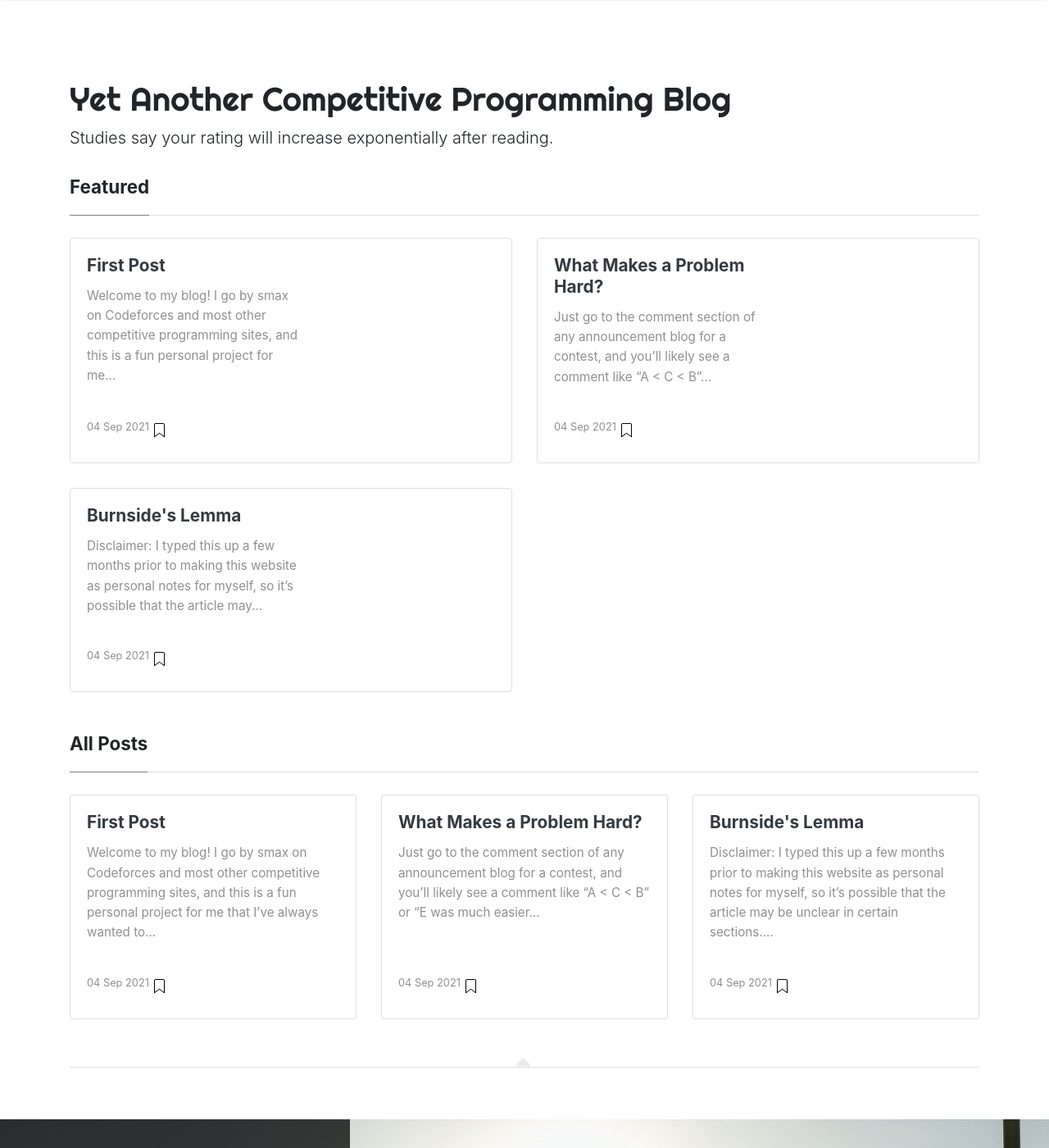
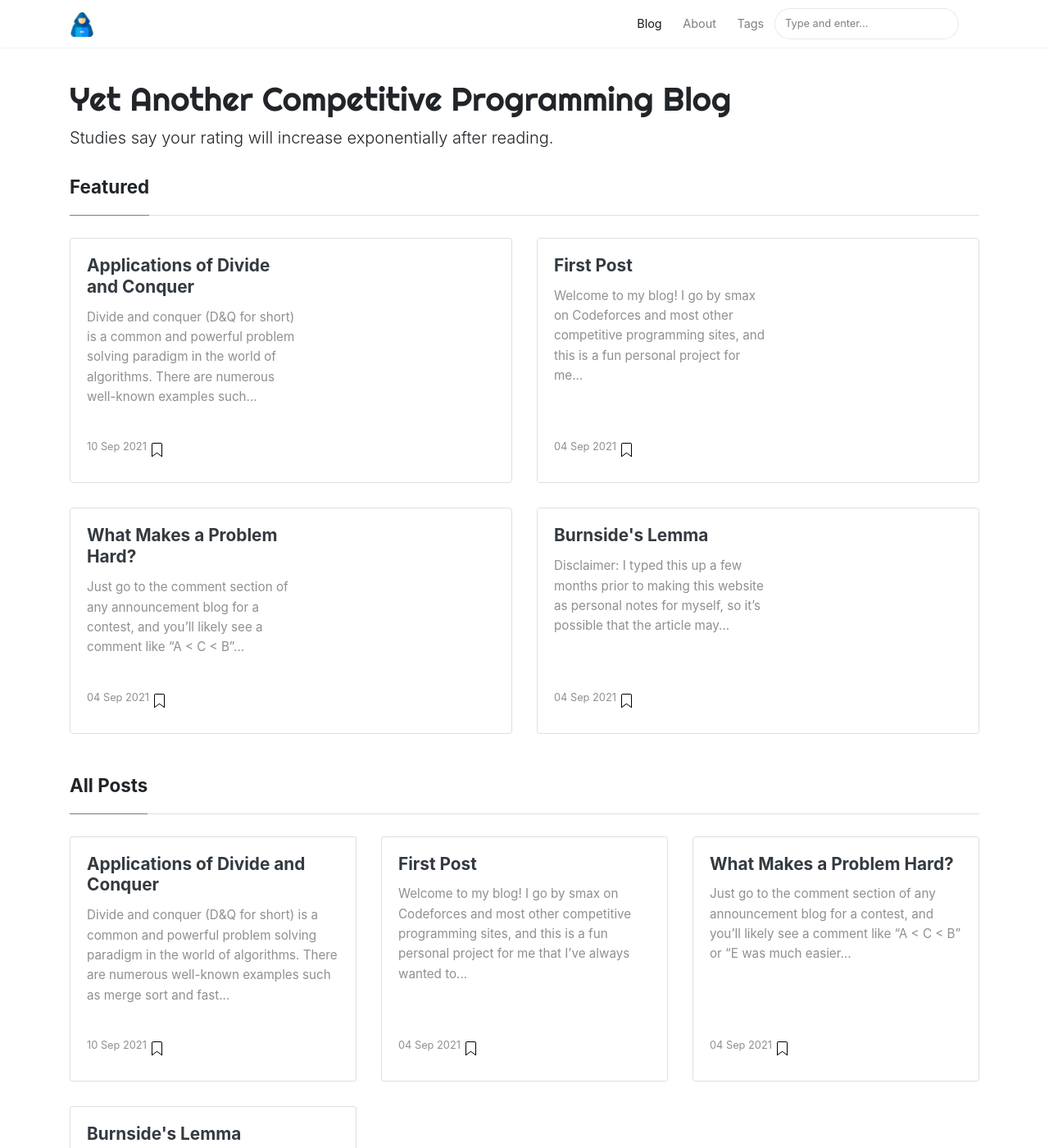
Before and after one commit to mzhang2021/cp-blog, a Jekyll site: the page built from index.html, in a window 1280 px wide and 1400 px high. Shown: the whole window at 82% size. Built offline with Jekyll 4.4.1, drawn with Linux system fonts in a browser that asks for light colours; nearby versions of some CDN libraries; the list of posts is cut into pages by our own code; part of the change alters nothing that is shown; some of the changed text lies outside the part shown.

Commit message:
d&q article

````diff
--- a/_posts/2021-09-04-first-post.md
+++ b/_posts/2021-09-04-first-post.md
@@ -31,8 +31,5 @@ I use [VS Code](https://code.visualstudio.com/) with some [scripts](https://gith
 ### Do you have an implementation library?
 [Yes.](https://github.com/mzhang2021/cp-library)
 
-### Any plans for other initiatives besides the blog (YouTube, Twitch, etc.)?
-Nah, those are saturated markets.
-
 ### I have a question that's not on here.
 Ask in the comments, and I might update this post with it.
--- /dev/null
+++ b/_posts/2021-09-10-divide-and-conquer.md
@@ -0,0 +1,348 @@
+---
+layout: post
+title: "Applications of Divide and Conquer"
+tags: [tutorial, algo]
+featured: true
+usemathjax: true
+---
+
+Divide and conquer (D&Q for short) is a common and powerful problem solving paradigm in the world of algorithms. There are numerous well-known examples such as merge sort and fast Fourier transform, and in this article I will cover some (maybe less common) applications of D&Q that are more specific to competitive programming.
+
+## Core Concept
+The core concept of D&Q is to divide your problem into subproblems, then combine them together in some way. Analyzing the time complexity of a D&Q algorithm isn't always obvious, and the most common way it's done in literature is using the [master theorem](https://en.wikipedia.org/wiki/Master_theorem_(analysis_of_algorithms)). However, I personally don't find the master theorem very intuitive, so I prefer to just analyze the complexity by looking at the recursive tree of states. To explain what I mean, take a look at the following diagram for merge sort:
+
+![image 1]({{ site.baseurl }}/assets/images/divide-and-conquer-1.png)
+<center><em>Image courtesy of <a href="https://www.interviewbit.com/tutorial/merge-sort-algorithm/">InterviewBit</a></em></center>
+
+To understand the complexity of merge sort, we note that the height of the recursive tree is at most $\mathcal O(\log n)$, because on each layer the size of the subarrays we are working with get halved, and you can only half an array of size $n$ at most $\log_2 n$ times. On each layer, we are merging together two subarrays from the next layer, and the sum of all subarray sizes is the size of the original array, or $n$. Since we do $\mathcal O(n)$ work on each of $\mathcal O(\log n)$ layers, the complexity of merge sort is $\mathcal O(n \log n)$.
+
+This was a traditional simple example, so now let's jump into some harder problems!
+
+## Codeforces Edu 94E: Clear the Multiset
+
+[Problem Link](https://codeforces.com/problemset/problem/1400/E)
+
+The problem essentially translates to the following: given an array, you can perform two types of operations:
+1. Subtract 1 from some subarray of non-zero values.
+2. Subtract any positive $x$ from any one value.
+
+What is the minimum number of operations to reduce the array to all 0s?
+
+There is an approach to this problem using dynamic programming, but let's consider a D&Q approach. Let's denote `solve(l, r)` as the minimum number of operations to reduce the subarray $a[l, r]$ to 0. For now, assume $a_i > 0$. An upper bound on our answer is `r - l + 1` by applying the type 2 operation to reduce each array element to 0. Now what if we want to perform type 1 operations? Note that it's always optimal to apply type 1 operations to the entire subarray, because that gets us closer to reducing all of them to 0. It is never optimal to use type 1 operations on some subset of the subarray, then type 2 operations in between, because we can achieve the same effect by applying type 1 operations to the entire array when possible and use less operations. We can apply type 1 operations until some element gets reduced to 0, which will first be the minimum element. After some index $a_m$ gets reduced to 0, we can compute and add `solve(l, m - 1)` and `solve(m + 1, r)` as subproblems. The code looks as follows:
+
+<details markdown="1"><summary>Click Me</summary>
+
+```c++
+int solve(int l, int r) {
+    if (l > r)
+        return 0;
+    // we will apply type 1 operation (min a_i) times
+    int mn = *min_element(a.begin() + l, a.begin() + r + 1), idx = -1;
+    for (int i=l; i<=r; i++) {
+        a[i] -= mn;
+        if (a[i] == 0)
+            idx = i;    // split at the index that drops to 0 (notice that ties don't matter)
+    }
+    assert(idx != -1);
+    // return minimum of our two options: solve recursively, or just apply type 2 operations to each element
+    return min(solve(l, idx - 1) + solve(idx + 1, r) + mn, r - l + 1);
+}
+```
+As an aside, notice that this code allows applying type 2 operations on some $a_i = 0$, which is technically not allowed. Luckily, we will never do that in the optimal solution anyways, so it's ok that our code permits this possibility. This is actually a very common trick in CP: relaxing the conditions of the problem to ease the implementation because we know the optimal solution will follow a stricter set of conditions. [This problem](https://codeforces.com/contest/1473/problem/E) is another example of that trick (though it's not a D&Q problem).
+
+</details>
+
+One question left: what's the time complexity? One way of bounding the time complexity is doing the same thing we did in our merge sort example: bound the height of the recursive tree and the amount of work we perform on each height. The worst case would be doing uneven splits every time (i.e. always having the minimum element be $l$): $[1, n] \implies [2, n] \implies [3, n] \implies \dots$, giving us $\mathcal O(n)$ height. On each layer, we iterate over all the elements in the array at most once in one of the states on that layer, giving us $\mathcal O(n)$ work per layer, so our complexity is $\mathcal O(n^2)$, which is fast enough for the constraints of this problem.
+
+Another approach is simply counting the number of total states. A naive bound would be $\mathcal O(n^2)$ states, since there are $\frac{n(n+1)}{2}$ possible subarrays, but we can prove a better bound. Consider this crudely drawn recursive tree:
+
+![image 2]({{ site.baseurl }}/assets/images/divide-and-conquer-2.png)
+
+In this diagram, I actually include the minimum index still, so instead of splitting $[l, r]$ into $[l, m - 1]$ and $[m + 1, r]$, I split it into $[l, m]$ and $[m + 1, r]$. I do this because this is a general proof that extends to other problems, and including $m$ in one of the intervals can only make the complexity worse, so the proof still applies to this problem.
+
+Now here's the intuition: let's pretend indices $1, 2, \dots, n$ actually refer to nodes in a graph. The state $[l, r]$ refers to a connected component of vertices $l, l + 1, \dots, r$. And initially, we have $[1, n]$ representing a line graph with edges connecting $(i, i + 1)$ for all $1 \leq i < n$, or $n - 1$ total edges. What does a split of a state into two other states represent in this analogy? It represents deleting some edge $(m, m + 1)$ and splitting the component into two separate ones. And since you can only delete at most $n - 1$ edges, we only have at most $2(n - 1) + 1$ states, or $\mathcal O(n)$ states! A naive bound on the amount of work we do at each state is $\mathcal O(n)$, so the complexity is $\mathcal O(n^2)$.
+
+Notice that our second way of analyzing the complexity more easily lends itself to a subquadratic solution. Instead of naively iterating to find the minimum index, we can use a [RMQ sparse table](https://cp-algorithms.com/data_structures/sparse-table.html#toc-tgt-3) to instantly find it in $\mathcal O(1)$. And instead of subtracting `mn` from each index like in the code above, we notice that we're simply subtracting `mn` from every array element, so we can instead maintain some extra parameter `delta` in our recursive method to keep track of how much we've subtracted from all elements in our current range. So we've now reduced the amount of work done at each state to $\mathcal O(1)$, giving us an $\mathcal O(n)$ or $\mathcal O(n \log n)$, depending on how we precompute our sparse table.
+
+<details markdown="1"><summary>$\mathcal O(n)$ Code</summary>
+
+```c++
+int solve(int l, int r, int delta) {
+    if (l > r)
+        return 0;
+    // we will apply type 1 operation (min a_i) times
+    int idx = sparse_table.query(l, r), mn = a[idx] - delta;
+    // return minimum of our two options: solve recursively, or just apply type 2 operations to each element
+    return min(solve(l, idx - 1, delta + mn) + solve(idx + 1, r, delta + mn) + mn, r - l + 1);
+}
+```
+</details>
+
+<details><summary>An Aside</summary>
+If you're familiar with top-down dynamic programming, you may recognize the similarities in code. You could think of this D&Q strategy as a special case of dynamic programming, except we don't need to memoize because our recursive structure is a tree, so each state is visited exactly once. If we were to draw a "recursive tree of states" for a typical dynamic programming problem, it would likely not be a tree, but be a DAG instead, so we would need memoization.
+</details>
+
+## binarysearch.com: Every Sublist Containing Unique Element
+
+[Problem Link](https://binarysearch.com/problems/Every-Sublist-Containing-Unique-Element)
+
+*I find this problem unusually hard for a coding interview question, especially one of "medium" difficulty, but I digress.*
+
+We'll deploy a similar approach to the previous problem. Let `solve(l, r)` return `true` if every subarray contains a unique element, and `false` otherwise. Right off the bat, if $a[l, r]$ contains no unique element, then we are done and can return `false`. Otherwise, let's say $a_m$ is a unique element. Any subarray of $a[l, r]$ containing $a_m$ will for sure contain a unique element, which would be $a_m$, so a subarray of $a[l, r]$ containing no unique elements must not contain $a_m$. Thus, to search for the existence of such a subarray, we split into two subproblems `solve(l, m - 1)` and `solve(m + 1, r)`, and if any of those return `false`, we also return `false` from `solve(l, r)`. To check if there is a unique element, we can iterate over all elements and store them in a hashmap. The worst case complexity of this algorithm is $\mathcal O(n^2)$, since we visit $\mathcal O(n)$ states and perform $\mathcal O(n)$ work at each state.
+
+We can apply a simple optimization: instead of splitting just at one index, we can split at every unique index. That is, if $a_{m_1}, a_{m_2}, \dots, a_{m_k}$ are all unique elements, then we can split `solve(l, r)` into `solve(l, a[m_1] - 1)`, `solve(a[m_1] + 1, a[m_2] - 1)`, ..., `solve(a[m_k] + 1, r)`. While the worst case complexity is still $\mathcal O(n^2)$, this optimization is sufficient to get AC on this problem. Weak test cases I guess.
+
+<details markdown="1"><summary>Optimized $\mathcal O(n^2)$</summary>
+
+```c++
+bool recur(int l, int r, const vector<int> &nums) {
+    if (l >= r)
+        return true;
+    unordered_map<int, int> mp;
+    for (int i=l; i<=r; i++)
+        mp[nums[i]]++;
+    int last = l;
+    bool uniq = false;
+    for (int i=l; i<=r; i++)
+        if (mp[nums[i]] == 1) {
+            uniq = true;
+            if (!recur(last, i - 1, nums))
+                return false;
+            last = i + 1;
+        }
+    return uniq && recur(last, r, nums);
+}
+
+bool solve(vector<int>& nums) {
+    return recur(0, (int) nums.size() - 1, nums);
+}
+```
+The above code ACs in 235 ms.
+</details>
+
+But we can do better. We can achieve worst case $\mathcal O(n \log n)$. To do that, we apply the following optimization: instead of always iterating our for loop from the left to right, we iterate from both sides. So for the subarray $a[l, r]$, we first check $a_l$, then $a_r$, then $a_{l+1}$, then $a_{r-1}$, then $a_{l+2}$, and so on. We can check if some $a_m$ is unique in $a[l, r]$ in $\mathcal O(1)$ by precomputing `left[m]` and `right[m]`, arrays storing the index of the next occurrence of $a_m$ to the left or right of $a_m$. So if a state splits into two states of size $a$ and $b$, the amount of work done at that state is $\mathcal O(\min(a, b))$.
+
+It turns out this single optimization is sufficient to achieve $\mathcal O(n \log n)$. To understand why, let's once again consult the recursive tree of states.
+
+![image 2]({{ site.baseurl }}/assets/images/divide-and-conquer-2.png)
+
+Once again, we use the analogy of nodes and components that we used in the previous problem. Instead of thinking of it as splitting a graph into individual nodes, let's think in reverse: we have $n$ nodes, and want to merge them into one component. A state splitting into two other states now represents merging the two other states by adding an edge in between them. If we merge two components of size $a$ and $b$, we do $\min(a, b)$ work. Does this sound familiar? That's right, this is just [small-to-large](https://usaco.guide/plat/merging?lang=cpp) merging! Our recursive method is just doing small-to-large merging in reverse! And so by the same analysis as small-to-large merging, our runtime is $\mathcal O(n \log n)$.
+
+## HackerRank: Find the Path
+
+[Problem Link](https://www.hackerrank.com/challenges/shortest-path/problem)
+
+A naive solution is to run Dijkstra for each query, giving us a $\mathcal O(nmq \log (nm))$ approach. It's difficult to improve upon this online algorithm with some sort of precomputation, because the optimal path could go "backwards" or wrap around in any arbitrary snake-like path. So as you might have guessed, we'll solve this problem offline with D&Q on the queries.
+
+Let's consider some recursive function `recur(l, r)` that will process queries with both endpoints lying in columns $[l, r]$. Consider column $m = \lfloor \frac{l + r}{2} \rfloor$. Any query with one endpoint to the left of this column and one endpoint to the right of this column must pass through this column at some point in its path. Another way of phrasing this is that any path between the two endpoints is a concatenation of two paths originating from column $m$. Since $n$ is small, we can brute force each cell in column $m$ and run Dijkstra from that cell, and update our answer for all queries accordingly. Afterwards, we call `recur(l, m)` and `recur(m + 1, r)`. We have a $\mathcal O(\log m)$ height recursive tree with $\mathcal O(n(nm \log (nm) + q))$ work on each layer, giving us $\mathcal O(n \log m (nm \log (nm) + q))$ as our final complexity.
+
+<details markdown="1"><summary>Old Messy Code Written 4 Months Ago</summary>
+
+```c++
+#include <bits/stdc++.h>
+using namespace std;
+
+const int INF = 1e9;
+
+const int dx[] = {-1, 0, 1, 0};
+const int dy[] = {0, 1, 0, -1};
+
+typedef tuple<int, int, int> node;
+
+int main() {
+    ios_base::sync_with_stdio(false);
+    cin.tie(NULL);
+
+    int n, m;
+    cin >> n >> m;
+    vector<vector<int>> a(n, vector<int>(m));
+    for (int i=0; i<n; i++)
+        for (int j=0; j<m; j++)
+            cin >> a[i][j];
+    int q;
+    cin >> q;
+    vector<array<int, 5>> queries;
+    for (int i=0; i<q; i++) {
+        int r1, c1, r2, c2;
+        cin >> r1 >> c1 >> r2 >> c2;
+        queries.push_back({r1, c1, r2, c2, i});
+    }
+
+    vector<vector<vector<int>>> dist(n, vector<vector<int>>(n, vector<int>(m)));
+
+    auto dijkstra = [&] (int s, int t, int l, int r) -> void {
+        for (int i=0; i<n; i++)
+            for (int j=l; j<=r; j++)
+                dist[s][i][j] = INF;
+        priority_queue<node, vector<node>, greater<node>> pq;
+        pq.emplace(dist[s][s][t] = a[s][t], s, t);
+        while (!pq.empty()) {
+            auto [d, x, y] = pq.top();
+            pq.pop();
+            if (d > dist[s][x][y])
+                continue;
+            for (int i=0; i<4; i++) {
+                int nx = x + dx[i], ny = y + dy[i];
+                if (0 <= nx && nx < n && l <= ny && ny <= r && d + a[nx][ny] < dist[s][nx][ny])
+                    pq.emplace(dist[s][nx][ny] = d + a[nx][ny], nx, ny);
+            }
+        }
+    };
+
+    vector<int> ret(q, INF);
+
+    auto solve = [&] (auto &self, int l, int r, const vector<array<int, 5>> &queries) -> void {
+        if (l > r)
+            return;
+        int x = (l + r) / 2;
+        for (int i=0; i<n; i++)
+            dijkstra(i, x, l, r);
+        vector<array<int, 5>> left, right;
+        for (auto [r1, c1, r2, c2, i] : queries) {
+            for (int j=0; j<n; j++)
+                ret[i] = min(ret[i], dist[j][r1][c1] + dist[j][r2][c2] - a[j][x]);
+            if (c1 < x && c2 < x)
+                left.push_back({r1, c1, r2, c2, i});
+            else if (c1 > x && c2 > x)
+                right.push_back({r1, c1, r2, c2, i});
+        }
+        self(self, l, x - 1, left);
+        self(self, x + 1, r, right);
+    };
+
+    solve(solve, 0, m - 1, queries);
+    for (int x : ret)
+        cout << x << "\n";
+
+    return 0;
+}
+```
+</details>
+
+## CodeChef SEGPROD: Product on the Segment by Modulo
+
+[Problem Link](https://www.codechef.com/problems/SEGPROD)
+
+This problem is very peculiar because of its abnormally large bounds and weird input method to facilitate that. Let's use the same approach as the previous problem, which is to D&Q on the queries. If our recursive method is currently processing the range $[l, r]$, then we can process all queries with the left endpoint $\leq m = \lfloor \frac{l + r}{2} \rfloor$ and right endpoint $> m$. To do this, we precompute $product[i, m]$ for all $l \leq i \leq m$ and $product[m + 1, i]$ for all $m < i \leq r$, and then each query is just the product of two precomputed values. Unfortunately, there are two issues with this approach:
+1. The problem forces us to solve it online, and this is an offline algorithm.
+2. The complexity is $\mathcal O((n + q) \log n)$, which is actually too much because $q \leq 2 \cdot 10^7$.
+
+First, we can easily make our above algorithm online by storing all the prefix and suffix products precomputed at each layer, consuming $\mathcal O(n \log n)$ memory. Then, for each query, we can traverse recursively until we reach the correct layer, giving us $\mathcal O(\log n)$ per query.
+
+Next, to improve our query complexity, we'll use the following trick. Let's round $n$ up to the nearest power of 2. Now take a look at the ranges we get in our recursive tree:
+
+![image 3]({{ site.baseurl }}/assets/images/divide-and-conquer-3.png)
+
+Notice anything peculiar? That's right, each state splits into two deeper states based on whether a bit is on or off. So to find the correct layer where the left and right endpoint of our query lie on different sides of $m$, we simply need to find the most significant bit where they differ. Or in other words, we need to find the most significant bit in the xor of the endpoints, which can be computed in $\mathcal O(1)$ using builtin functions like `__lg` or precomputing a lookup table. So we've reduced our complexity to $\mathcal O(n \log n + q)$, which is fast enough to get AC.
+
+<details markdown="1"><summary>Code</summary>
+
+```c++
+#include <bits/stdc++.h>
+using namespace std;
+
+int main() {
+    ios_base::sync_with_stdio(false);
+    cin.tie(NULL);
+
+    int t;
+    cin >> t;
+    while (t--) {
+        int n, p, q;
+        cin >> n >> p >> q;
+        int k = n == 1 ? 0 : __lg(n - 1) + 1;
+        vector<int> a(1 << k);
+        for (int i=0; i<n; i++)
+            cin >> a[i];
+        vector<int> b(q / 64 + 2);
+        for (int &x : b)
+            cin >> x;
+
+        vector<vector<long long>> prod(k, vector<long long>(1 << k));
+
+        auto recur = [&] (auto &self, int lg, int l, int r) -> void {
+            if (lg < 0)
+                return;
+            int m = (l + r) / 2;
+            for (int i=m-1; i>=l; i--)
+                prod[lg][i] = a[i] * (i == m - 1 ? 1 : prod[lg][i+1]) % p;
+            for (int i=m; i<r; i++)
+                prod[lg][i] = a[i] * (i == m ? 1 : prod[lg][i-1]) % p;
+            self(self, lg - 1, l, m);
+            self(self, lg - 1, m, r);
+        };
+
+        auto query = [&] (int l, int r) -> int {
+            if (l == r)
+                return a[l];
+            int lg = __lg(l ^ r);
+            return prod[lg][l] * prod[lg][r] % p;
+        };
+
+        recur(recur, k - 1, 0, 1 << k);
+
+        int x = 0, l, r;
+        for (int i=0; i<q; i++) {
+            if (i % 64 == 0) {
+                l = (b[i / 64] + x) % n;
+                r = (b[i / 64 + 1] + x) % n;
+            } else {
+                l = (l + x) % n;
+                r = (r + x) % n;
+            }
+            if (l > r)
+                swap(l, r);
+            x = (query(l, r) + 1) % p;
+        }
+        cout << x << "\n";
+    }
+
+    return 0;
+}
+```
+</details>
+
+## CDQ Divide and Conquer
+This final section refers to a specific application of D&Q: CDQ D&Q, which I first read about in [this Codeforces comment](https://codeforces.com/blog/entry/68263#comment-525816) and in the [linked PDF](https://assets.hkoi.org/training2018/dc.pdf). The general gist of the technique is as follows: say you have a data structure and two types of operations:
+1. Update the data structure.
+2. Query for some aggregate in the data structure.
+Additionally, say this problem is much easier to solve offline than online. That is, if all the update operations came before all the query operations, then there exists some offline algorithm to solve it. CDQ D&Q allows us to solve the online version with an extra $\mathcal O(\log n)$ factor.
+
+For our example problem, we'll use the one mentioned in [this blog](https://codeforces.com/blog/entry/68263). There is an online solution using 2D segment tree that solves this in $\mathcal O(q \log^2 q)$, but 2D segment tree has a non-trivial time and memory constant factor and is often difficult to squeeze into the problem bounds if not intended.
+
+How do we solve this problem offline? This is a well-known problem: we perform a linesweep. Every time we encounter the right endpoint of an interval, we insert the length of that interval at the left endpoint of that interval in a segment tree. Every time we encounter the right endpoint of some query, we query for the maximum value in $[l, r]$ in the segment tree.
+
+Now for the CDQ D&Q step: we will perform divide and conquer on the time of each operation (first operation is at time 1, second operation at time 2, etc.). When we are considering all operations with time in the range $[l, r]$, we will do the following: consider $m = \lfloor \frac{l + r}{2} \rfloor$. For all update operations with time $\leq m$, we insert them. For all query operations with time $> m$, we apply the offline algorithm to update their answers. In this case, we are considering the contribution of all update operations in $[l, m]$ to the query operations in $[m + 1, r]$. Any update contributions in $[1, l - 1]$ would have been considered on an earlier layer, and any update contributions in $[m + 1, r]$ will be considered in a later layer, when we recurse to $[m + 1, r]$. The code would look something like the following:
+
+```c++
+void solve(int l, int r) {
+    if (l == r)
+        return;
+    int m = (l + r) / 2;
+    solve(l, m);
+    vector<Op> updates, queries;
+    for (int i=l; i<=m; i++)
+        updates.push_back(op[i]);
+    for (int i=m+1; i<=r; i++)
+        queries.push_back(op[i]);
+    offlineAlgorithm(updates, queries);
+    solve(m + 1, r);
+}
+```
+
+You might be wondering, why am I calling `solve(l, m)` before computing the contribution of $[l, m]$ on $[m + 1, r]$, and not after? In this problem, it doesn't matter, but CDQ D&Q can also be applied to some dynamic programming problems where the order does matter. We would first call `solve(l, m)` to fully compute the final values of $dp[l, m]$. Once those DP values are final, we can rely on them to update the values $dp[m + 1, r]$. An example of this is in [this Atcoder problem](https://atcoder.jp/contests/abc213/tasks/abc213_h).
+
+## Finale
+Hopefully you gleaned something from this tutorial! I tried to order the article from simplest to most complicated techniques, and tried to explain stuff unambiguously but also concisely. If you have any feedback or questions, don't hesitate to drop a comment.
+
+## Problems (Roughly Ordered Based on Techniques Used in Article)
+[Codeforces Round 689D: Divide and Summarize](https://codeforces.com/contest/1461/problem/D)
+[Codeforces Edu 105D: Dogeforces](https://codeforces.com/problemset/problem/1494/D)
+[Codeforces Round 429D: Destiny](https://codeforces.com/problemset/problem/840/D)
+[SPOJ ADACABAA: Ada and Species](https://www.spoj.com/problems/ADACABAA/)
+
+This is a very short list, so comment any other problems you know.
+
+## References (For CDQ D&Q)
+[https://codeforces.com/blog/entry/68263?#comment-525816](https://codeforces.com/blog/entry/68263?#comment-525816)
+[https://assets.hkoi.org/training2018/dc.pdf](https://assets.hkoi.org/training2018/dc.pdf)
````
Also changed, not shown: assets/images/divide-and-conquer-1.png (added).
